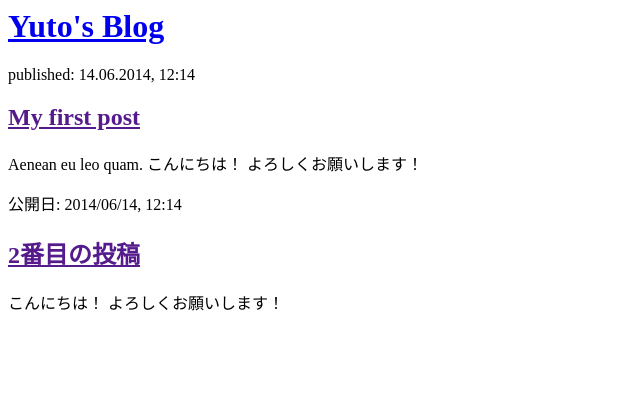
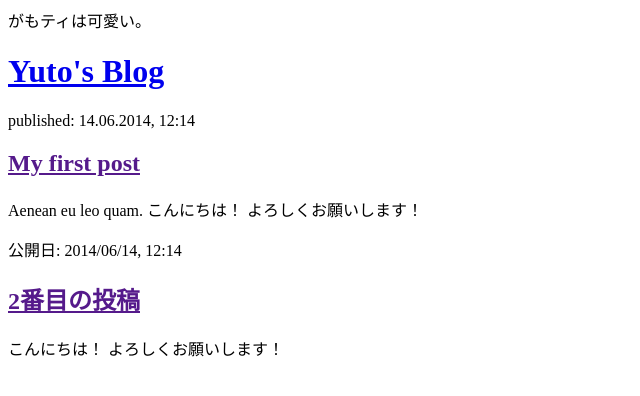
Before and after one commit to YutoShiota/my-first-blog, a Django app: page / in a window 1280 px wide. Shown: the top 396 px of the page, without its empty margins (0-640 px from the left). Run offline with Django 3.2, Linux system fonts and the light colour scheme.

Commit message:
マイロが可愛い。を追加。

```diff
--- a/blog/templates/blog/post_list.html
+++ b/blog/templates/blog/post_list.html
@@ -3,6 +3,7 @@
         <title>Yuto's blog</title>
     </head>
     <body>
+        <p>がもティは可愛い。</p>
         <div>
             <h1><a href="/">Yuto's Blog</a></h1>
         </div>
```
